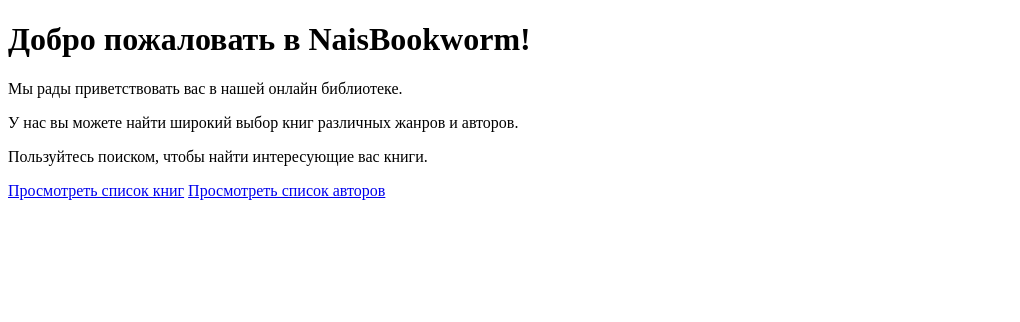
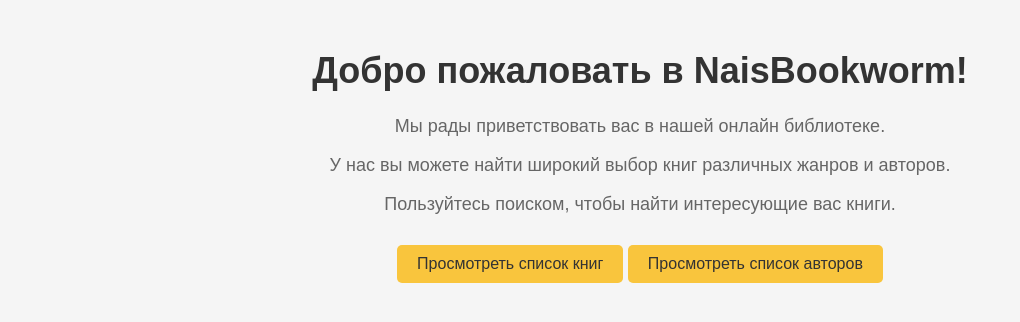
Before and after one commit to Nais-Alkator/NaisBookworm, a Flask app: page / in a window 1280 px wide. Shown: the top 322 px of the page, without its empty margins (0-1020 px from the left). Run offline with Flask 3, Linux system fonts and the light colour scheme.

Commit message:
Add styles for main page

```diff
--- /dev/null
+++ b/static/css/styles.css
@@ -0,0 +1,50 @@
+body {
+    background-color: #f5f5f5;
+    font-family: Arial, sans-serif;
+    text-align: center;
+}
+
+/* Стили для заголовка */
+h1 {
+    color: #333;
+    font-size: 36px;
+    font-weight: bold;
+    margin-top: 50px;
+    animation: fadeInDown 1s ease-in-out;
+}
+
+/* Анимация для заголовка */
+@keyframes fadeInDown {
+    0% {
+        opacity: 0;
+        transform: translateY(-20px);
+    }
+    100% {
+        opacity: 1;
+        transform: translateY(0);
+    }
+}
+
+/* Стили для параграфов */
+p {
+    color: #666;
+    font-size: 18px;
+    margin-bottom: 10px;
+}
+
+/* Стили для ссылок */
+a {
+    color: #333;
+    text-decoration: none;
+    padding: 10px 20px;
+    background-color: #f9c53d;
+    border-radius: 5px;
+    margin-top: 20px;
+    display: inline-block;
+    transition: background-color 0.3s ease;
+}
+
+a:hover {
+    background-color: #f3b72e;
+    font-weight: bold;
+}
--- a/templates/index.html
+++ b/templates/index.html
@@ -6,6 +6,7 @@
     <title>NaisBookworm - Онлайн библиотека</title>
     <meta name="description" content="NaisBookworm - онлайн библиотека с широким выбором книг различных жанров и авторов.">
     <meta name="keywords" content="онлайн библиотека, книги, авторы, чтение">
+    <link rel="stylesheet" href="{{url_for('static', filename='css/styles.css')}}">
 </head>
 <body>
     <h1>Добро пожаловать в NaisBookworm!</h1>
```
